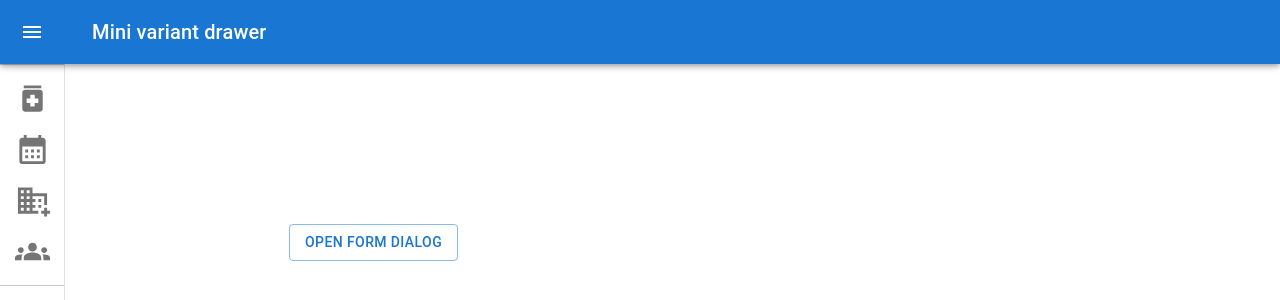
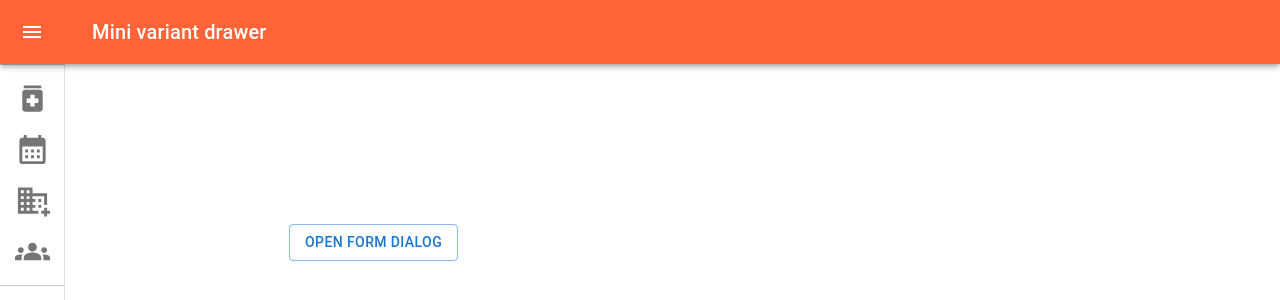
Before and after one commit to sapariyadhara/cityhospital, a React (Create React App) app: page / in a window 1280 px wide. Shown: the top 300 px of the page. Built offline with nearby package versions, Linux system fonts and the light colour scheme.

Commit message:
sidebar background color change

```diff
--- a/src/App.js
+++ b/src/App.js
@@ -17,9 +17,16 @@ import Contect1 from './users/containers/Contect1';
 import Test2 from './users/containers/Test2';
 import SideDrawermui from './users/containers/SideDrawermui';
 import Sidenavbar from './admin/components/Sidenavbar';
+import { createTheme , colors ,  ThemeProvider} from '@mui/material/styles';
 
 
-
+const theme = createTheme({
+  palette: {
+    secondary: {
+      main: '#ff6337',
+    },
+  },
+});
 
 
 function App() {
@@ -27,6 +34,7 @@ function App() {
 
 
     <>
+    <ThemeProvider theme={theme}>
     <Sidenavbar />
     {/* <SideDrawermui /> */}
     {/* <Test2 /> */}
@@ -49,6 +57,7 @@ function App() {
         <Route path='/Auth' element={<Auth />}/>
        </Routes>
        <Footer />  */}
+       </ThemeProvider>
     </>
   );
 }
--- a/src/admin/components/Sidenavbar.js
+++ b/src/admin/components/Sidenavbar.js
@@ -26,22 +26,13 @@ import Medicine from '../containers/Medicine';
 import Appointment from '../containers/Appointment';
 import Department from '../containers/Department';
 import Doctor from '../containers/Doctor';
-import { createTheme ,colors , ThemeProvider} from '@mui/material/styles';
-import { purple } from '@mui/material/colors';
+import { createTheme , colors , ThemeProvider} from '@mui/material/styles';
 
 
 
 
-const theme = createTheme({
-    palette: {
-      primary: {
-        main: purple[500],
-      },
-      secondary: {
-        main: '#f44336',
-      },
-    },
-  });
+
+
 const drawerWidth = 240;
 
 const openedMixin = (theme) => ({
@@ -67,7 +58,6 @@ const closedMixin = (theme) => ({
 
 const DrawerHeader = styled('div')(({ theme }) => ({
   display: 'flex',
-  main: purple[500],
   alignItems: 'center',
   justifyContent: 'flex-end',
   padding: theme.spacing(0, 1),
@@ -126,7 +116,7 @@ export default function Sidenavbar() {
   return (
     <Box sx={{ display: 'flex' }}>
       <CssBaseline />
-      <AppBar position="fixed" open={open}>
+      <AppBar sx={{ bgcolor : 'secondary.main'}} position="fixed" open={open}>
         <Toolbar>
           <IconButton
             color="inherit"
@@ -134,13 +124,14 @@ export default function Sidenavbar() {
             onClick={handleDrawerOpen}
             edge="start"
             sx={{
+
               marginRight: 5,
               ...(open && { display: 'none' }),
             }}
           >
             <MenuIcon />
           </IconButton>
-          <Typography variant="h6" noWrap component="div">
+          <Typography  variant="h6" noWrap component="div">
             Mini variant drawer
           </Typography>
         </Toolbar>
@@ -154,7 +145,7 @@ export default function Sidenavbar() {
         <Divider />
         <List>
 
-            <ListItem  disablePadding sx={{ display: 'block' }} onClick={() => setMenudata("Medicine")}>
+            <ListItem  disablePadding sx={{display: 'block' }} onClick={() => setMenudata("Medicine")}>
               <ListItemButton
                 sx={{
                   minHeight: 48,
--- a/src/admin/containers/Medicine.js
+++ b/src/admin/containers/Medicine.js
@@ -39,7 +39,9 @@ function Medicine(props) {
         amount : ''
     },
     validationSchema : medicineSchema ,
-    onSubmit : (values) => {
+    enableReinitialize : true,
+    onSubmit : (values , action) => {
+        action.resetForm()
         console.log(values);
     }
   })
@@ -131,7 +133,7 @@ function Medicine(props) {
                 value={values.amount}
               />
                <span style={{color : 'red'}}>{errors.amount && touched.amount ? errors.amount : null}</span>
-               <Button onClick={handleClose}>Cancel</Button>
+               <Button  onClick={handleClose}>Cancel</Button>
               <Button type="submit" onClick={handleClose}>
                 Submit
               </Button>
```
